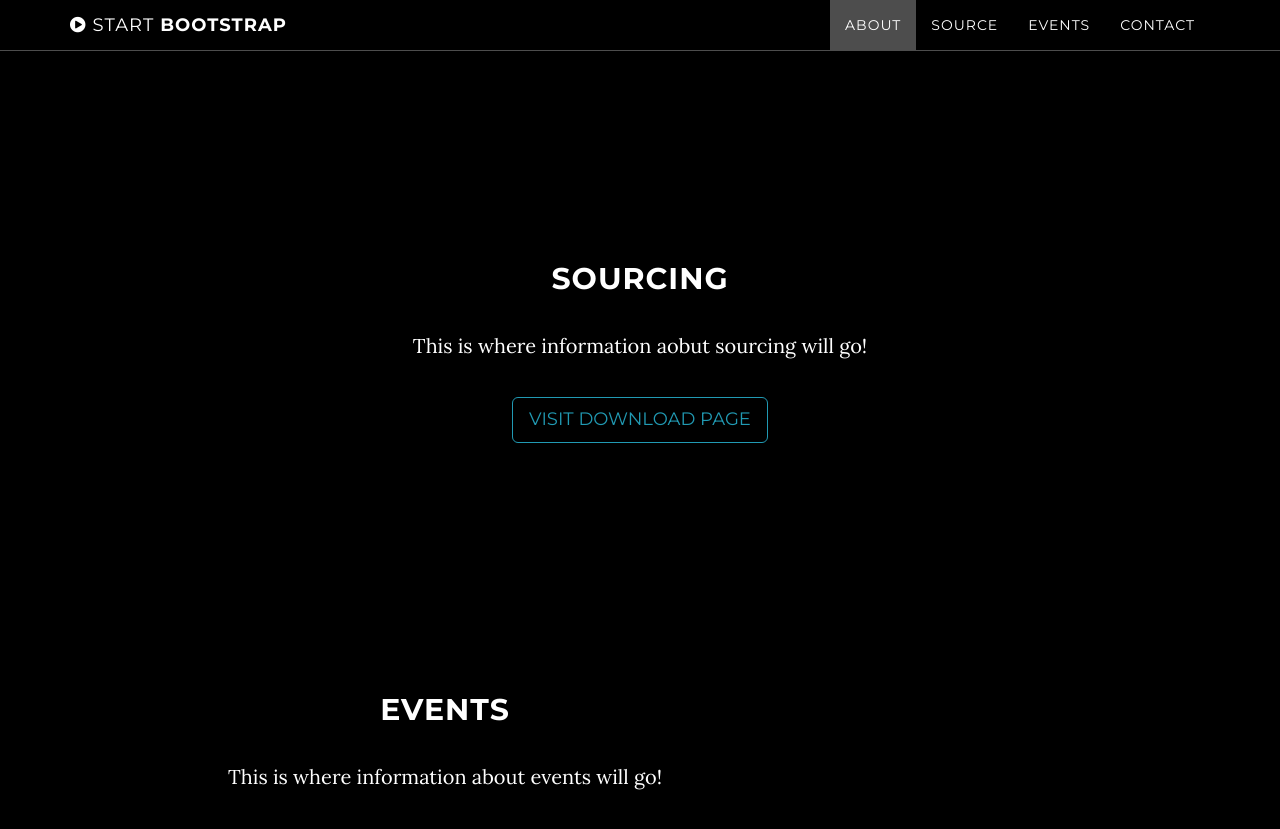
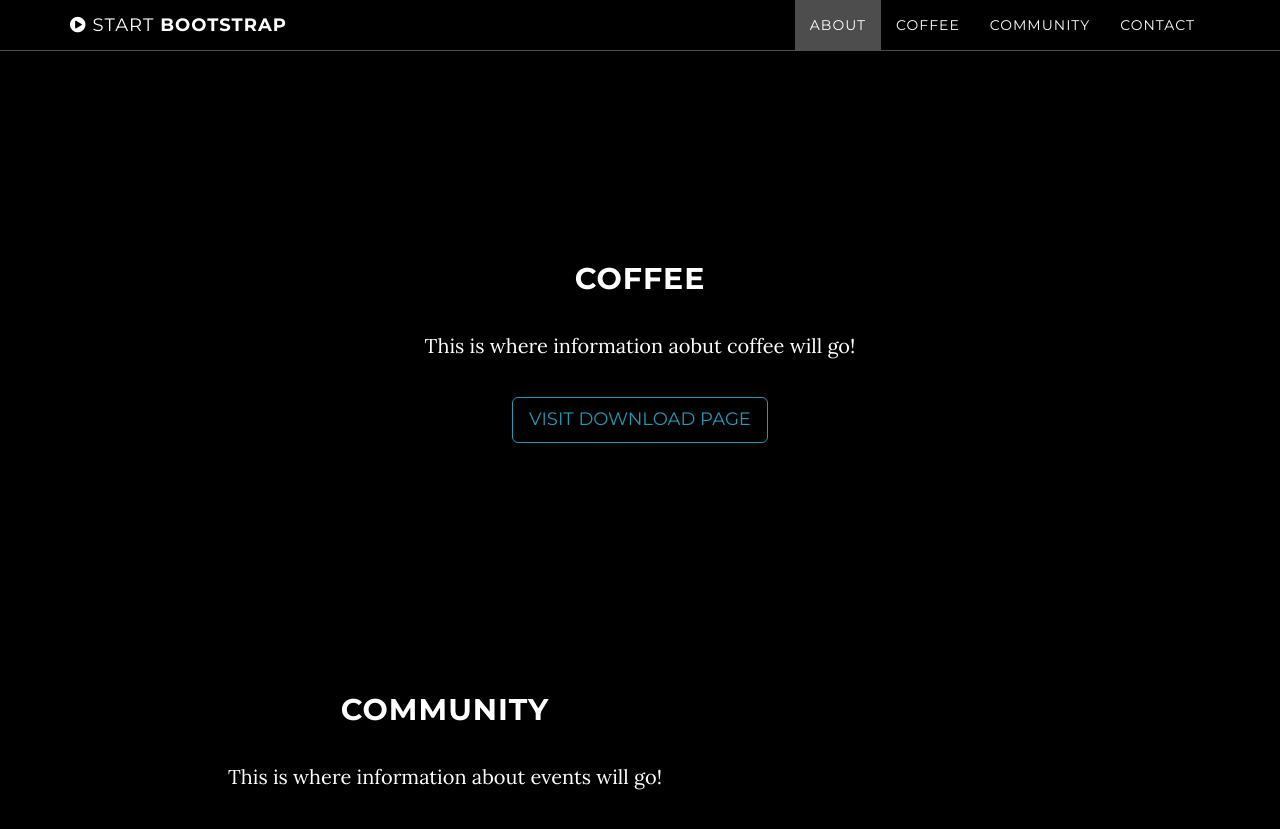
Before and after one commit to CharleneMolino/brew, a Jekyll site: the page built from index.html, in a window 1280 px wide and 900 px high, scrolled down 1340 px. Shown: the top 829 px of the window. Built offline with Jekyll 4.4.1, drawn with Linux system fonts in a browser that asks for light colours.

Commit message:
coffee/community sections

```diff
--- a/index.html
+++ b/index.html
@@ -25,10 +25,10 @@ layout: home
                         <a class="page-scroll" href="#about">About</a>
                     </li>
                     <li>
-                        <a class="page-scroll" href="#source">Source</a>
+                        <a class="page-scroll" href="#source">Coffee</a>
                     </li>
                     <li>
-                      <a class="page-scroll" href="#events">Events</a>
+                      <a class="page-scroll" href="#events">Community</a>
                     </li>
                     <li>
                         <a class="page-scroll" href="#contact">Contact</a>
@@ -69,12 +69,12 @@ layout: home
     </section>
 
     <!-- Source Section -->
-    <section id="source" class="content-section text-center">
-        <div class="source-section">
+    <section id="coffee" class="content-section text-center">
+        <div class="coffee-section">
             <div class="container">
                 <div class="col-lg-8 col-lg-offset-2">
-                    <h2>Sourcing</h2>
-                    <p>This is where information aobut sourcing will go!</p>
+                    <h2>Coffee</h2>
+                    <p>This is where information aobut coffee will go!</p>
                     <a href="http://startbootstrap.com/template-overviews/grayscale/" class="btn btn-default btn-lg">Visit Download Page</a>
                 </div>
             </div>
@@ -82,11 +82,11 @@ layout: home
     </section>
 
     <!-- Event Section -->
-    <section id="events" class="container content-section text-center">
-      <div class="events-section">
+    <section id="community" class="container content-section text-center">
+      <div class="community-section">
         <div class="row">
           <div class="col-lg-8 col-le-offset-2">
-            <h2>Events</h2>
+            <h2>Community</h2>
             <p>This is where information about events will go!</p>
           </div>
         </div>
```
